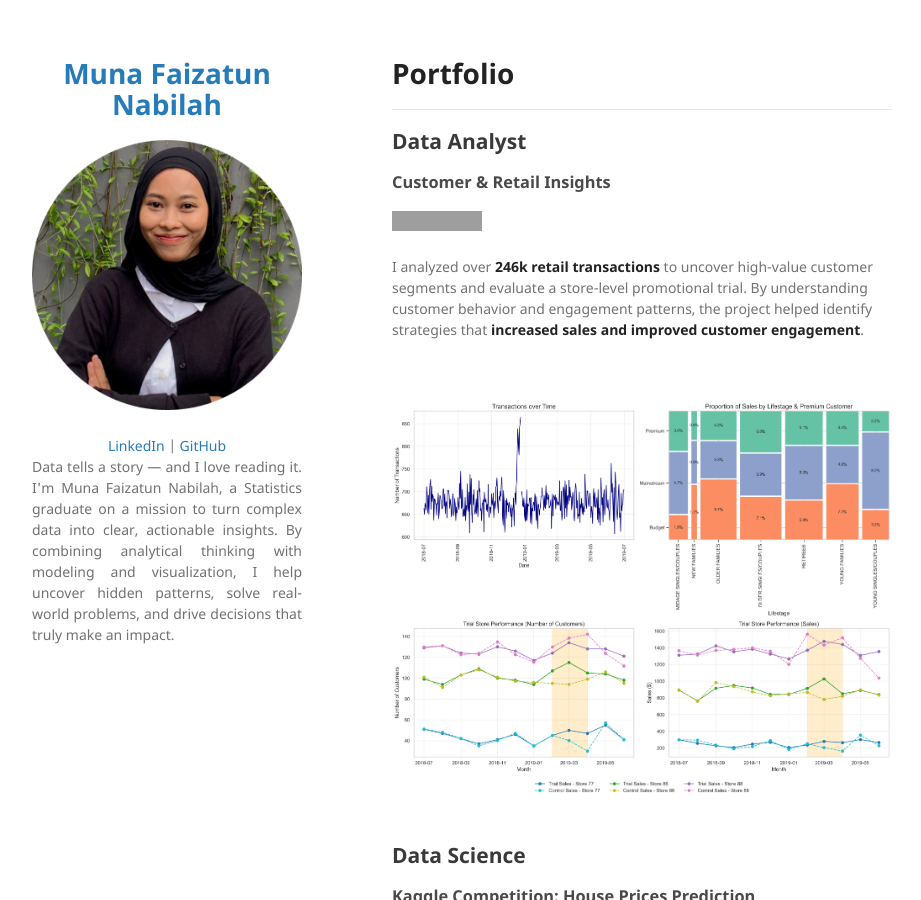
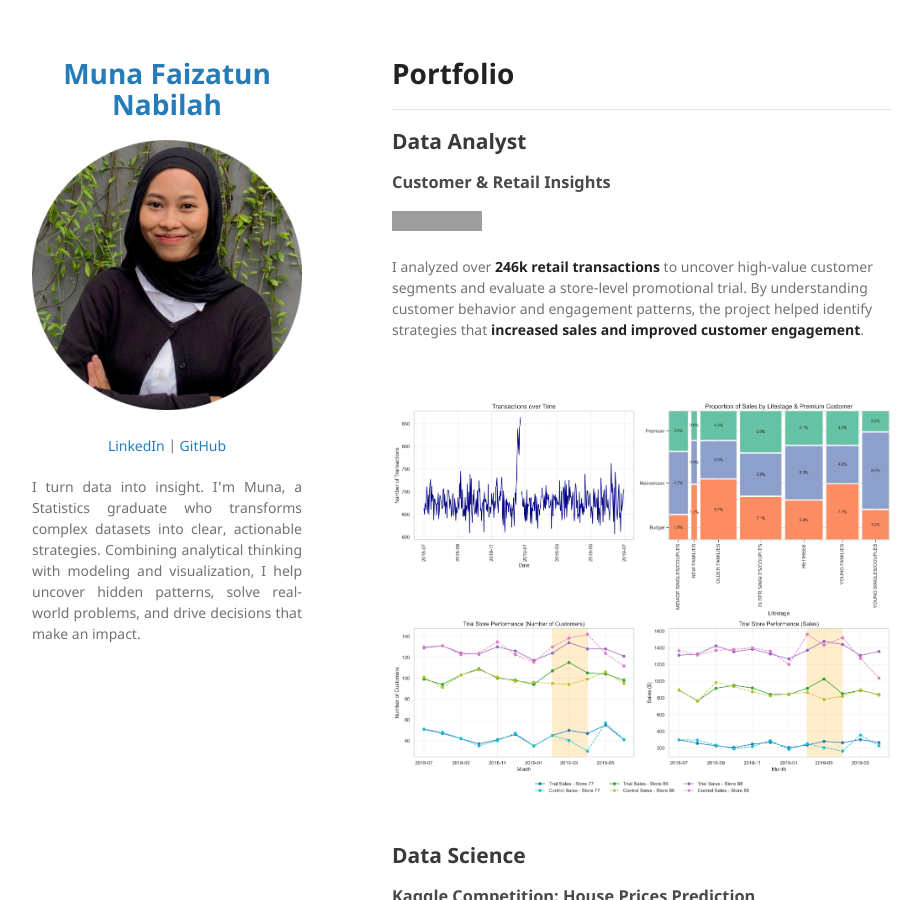
Before and after one commit to munafaizatun/munafaizatun.github.io, a Jekyll site: the page built from index.md, in a window 1280 px wide and 900 px high. Shown: the whole window, without its empty margins (178-1099 px from the left). Built offline with Jekyll 4.4.1, drawn with Linux system fonts in a browser that asks for light colours; our own code applies the rules of GitHub Pages for plain Markdown files; grey boxes are pictures that could not be loaded.

Commit message:
Create _config.yml

```diff
--- a/_config.yml
+++ b/_config.yml
@@ -3,14 +3,14 @@ title: "<p align='center'>Muna Faizatun Nabilah</p>"
 logo: "/images/logo.png?raw=true"
 
 description: |
-  <div align="center">
+  <p align="center">
     <a href="https://www.linkedin.com/in/munafaizatunabilah/">LinkedIn</a> |
     <a href="https://github.com/munafaizatun">GitHub</a>
-  </div>
+  </p>
 
-  <div align="justify">
-    Data tells a story — and I love reading it. I'm Muna Faizatun Nabilah, a Statistics graduate on a mission to turn complex data into clear, actionable insights. By combining analytical thinking with modeling and visualization, I help uncover hidden patterns, solve real-world problems, and drive decisions that truly make an impact.
-  </div>
+  <p align="justify">
+    I turn data into insight. I'm Muna, a Statistics graduate who transforms complex datasets into clear, actionable strategies. Combining analytical thinking with modeling and visualization, I help uncover hidden patterns, solve real-world problems, and drive decisions that make an impact.
+  </p>
 
 theme: jekyll-theme-minimal
 google_analytics: G-0FMPR2V8ZS  # GA4 Measurement ID
```
